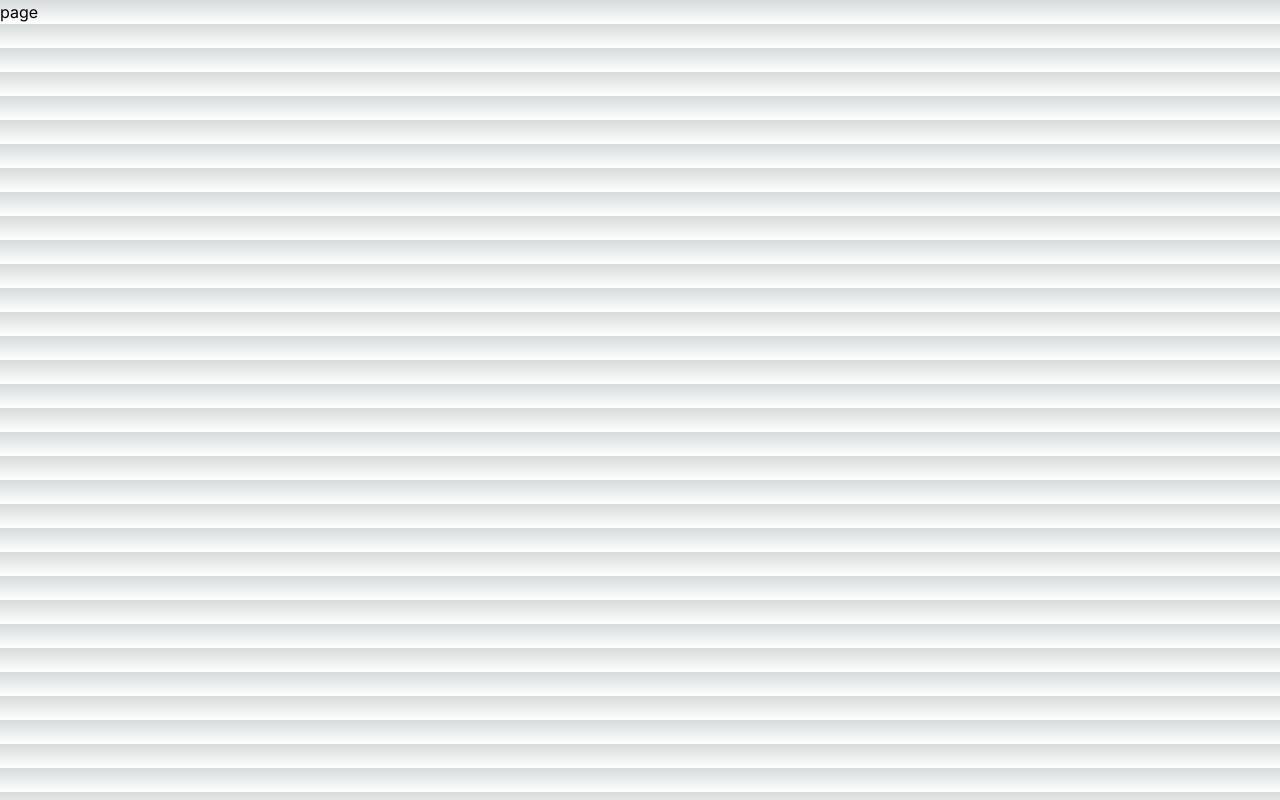
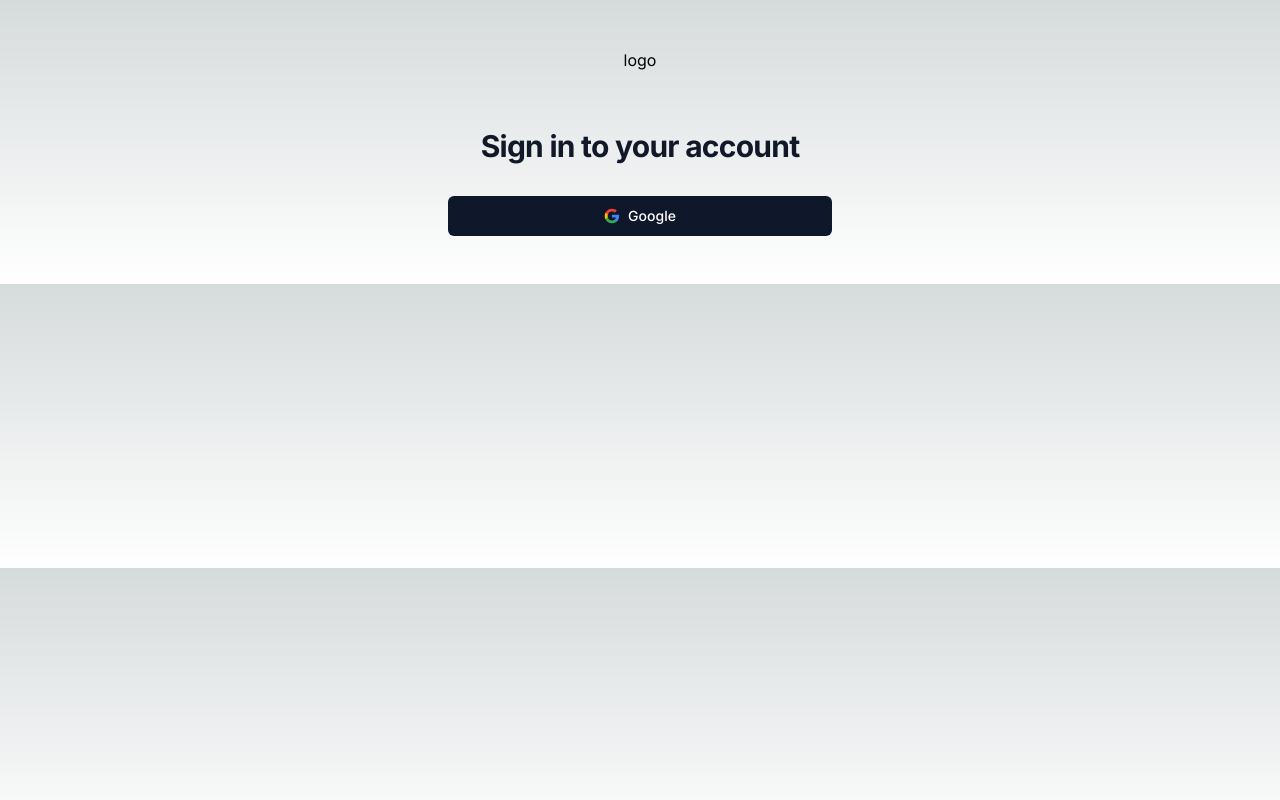
Before and after one commit to vaibdix/buzzline, a Next.js app: page /login in a window 1280 px wide. Built offline with nearby package versions, Linux system fonts and the light colour scheme.

Commit message:
created google auth page

```diff
--- a/package.json
+++ b/package.json
@@ -25,6 +25,7 @@
     "postcss": "8.4.25",
     "react": "18.2.0",
     "react-dom": "18.2.0",
+    "react-hot-toast": "^2.4.1",
     "tailwind-merge": "^1.13.2",
     "tailwindcss": "3.3.2",
     "typescript": "5.1.6"
--- a/src/app/login/page.tsx
+++ b/src/app/login/page.tsx
@@ -1,11 +1,76 @@
-import { FC } from 'react'
+'use client'
 
-interface pageProps {
+import Button from '@/components/ui/Button'
+import { FC, useState } from 'react'
+import { signIn } from 'next-auth/react'
+import { toast } from 'react-hot-toast'
 
+const Page: FC = () => {
+  const [isLoading, setIsLoading] = useState<boolean>(false)
+
+  async function loginWithGoogle() {
+    setIsLoading(true)
+    try {
+      await signIn('google')
+    } catch (error) {
+      // display error message to user
+      toast.error('Something went wrong with your login.')
+    } finally {
+      setIsLoading(false)
+    }
+  }
+
+  return (
+    <>
+      <div className='flex min-h-full items-center justify-center py-12 px-4 sm:px-6 lg:px-8'>
+        <div className='w-full flex flex-col items-center max-w-md space-y-8'>
+          <div className='flex flex-col items-center gap-8'>
+            logo
+            <h2 className='mt-6 text-center text-3xl font-bold tracking-tight text-gray-900'>
+              Sign in to your account
+            </h2>
+          </div>
+
+          <Button
+            isLoading={isLoading}
+            type='button'
+            className='max-w-sm mx-auto w-full'
+            onClick={loginWithGoogle}>
+            {isLoading ? null : (
+              <svg
+                className='mr-2 h-4 w-4'
+                aria-hidden='true'
+                focusable='false'
+                data-prefix='fab'
+                data-icon='github'
+                role='img'
+                xmlns='http://www.w3.org/2000/svg'
+                viewBox='0 0 24 24'>
+                <path
+                  d='M22.56 12.25c0-.78-.07-1.53-.2-2.25H12v4.26h5.92c-.26 1.37-1.04 2.53-2.21 3.31v2.77h3.57c2.08-1.92 3.28-4.74 3.28-8.09z'
+                  fill='#4285F4'
+                />
+                <path
+                  d='M12 23c2.97 0 5.46-.98 7.28-2.66l-3.57-2.77c-.98.66-2.23 1.06-3.71 1.06-2.86 0-5.29-1.93-6.16-4.53H2.18v2.84C3.99 20.53 7.7 23 12 23z'
+                  fill='#34A853'
+                />
+                <path
+                  d='M5.84 14.09c-.22-.66-.35-1.36-.35-2.09s.13-1.43.35-2.09V7.07H2.18C1.43 8.55 1 10.22 1 12s.43 3.45 1.18 4.93l2.85-2.22.81-.62z'
+                  fill='#FBBC05'
+                />
+                <path
+                  d='M12 5.38c1.62 0 3.06.56 4.21 1.64l3.15-3.15C17.45 2.09 14.97 1 12 1 7.7 1 3.99 3.47 2.18 7.07l3.66 2.84c.87-2.6 3.3-4.53 6.16-4.53z'
+                  fill='#EA4335'
+                />
+                <path d='M1 1h22v22H1z' fill='none' />
+              </svg>
+            )}
+            Google
+          </Button>
+        </div>
+      </div>
+    </>
+  )
 }
 
-const page: FC<pageProps> = ({}) => {
-  return <div>page</div>
-}
-
-export default page
+export default Page
```
Also changed, not shown: 1 other file (tests, documents, lock files or other folders).
